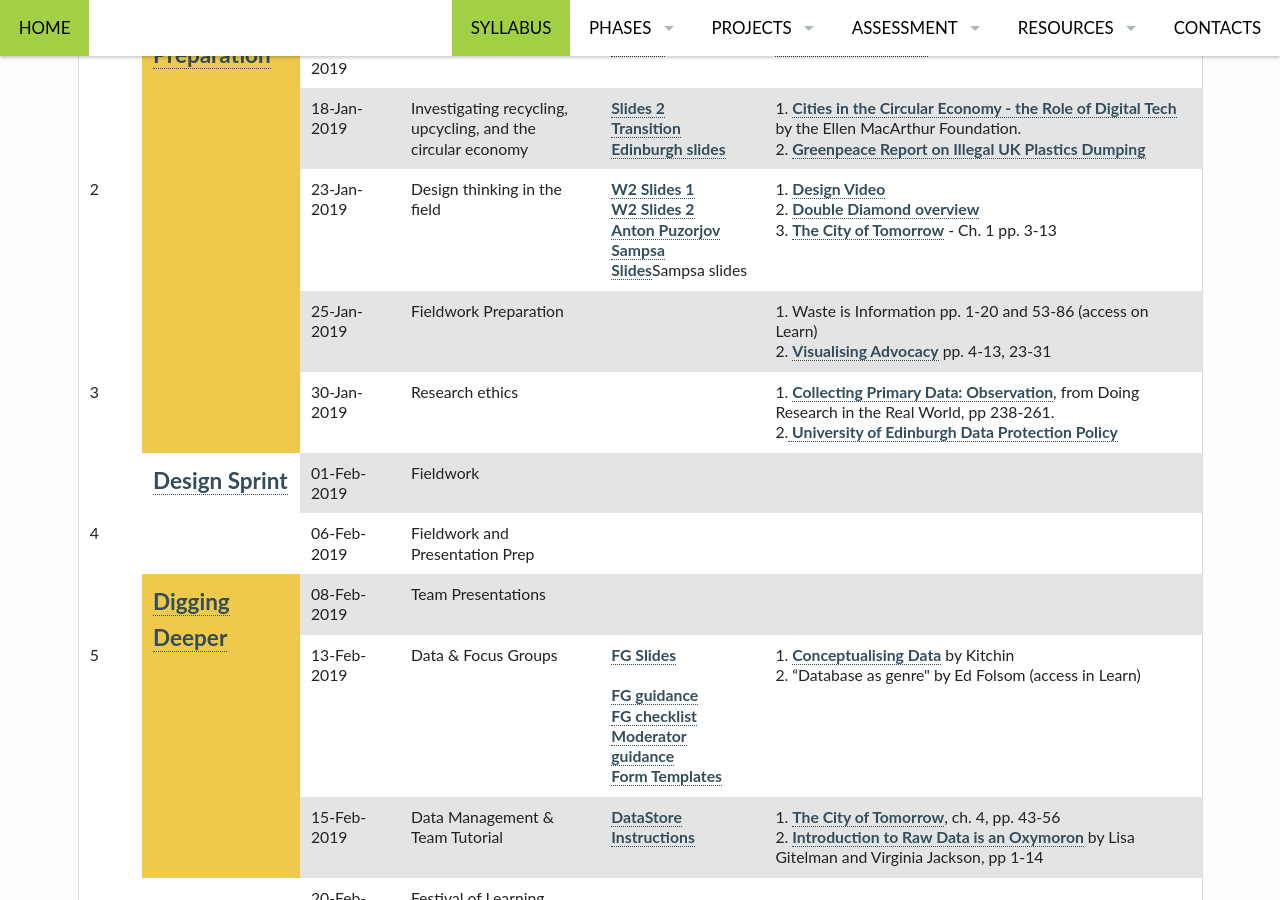
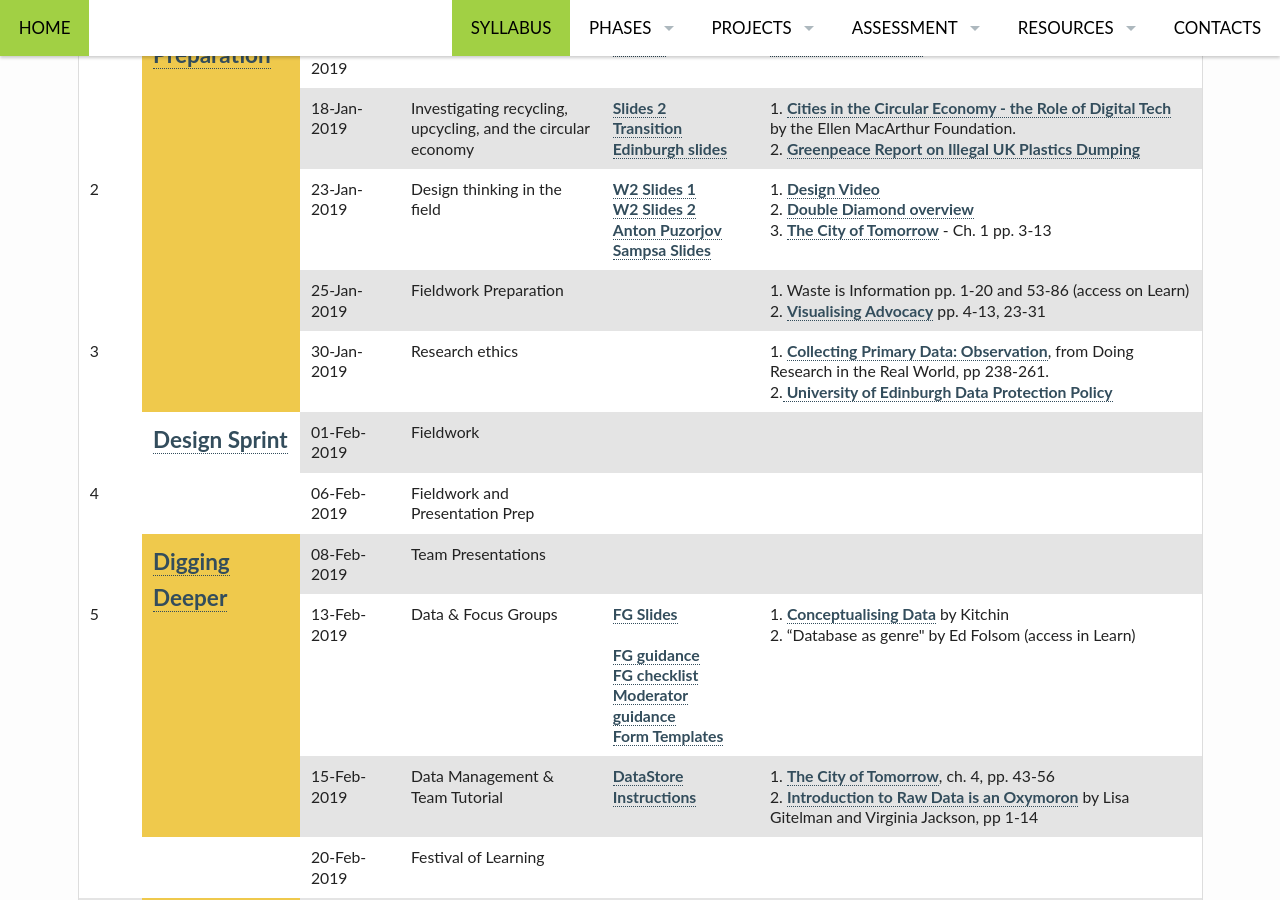
Before and after one commit to edinburghlivinglab/ddc, a Jekyll site: the page built from pages/syllabus.md, in a window 1280 px wide and 900 px high, scrolled down 901 px. Built offline with Jekyll 4.4.1, drawn with Linux system fonts in a browser that asks for light colours.

Commit message:
Update syllabus.md

```diff
--- a/pages/syllabus.md
+++ b/pages/syllabus.md
@@ -97,7 +97,7 @@
                 <td rowspan="2">2</td>
                 <td>23-Jan-2019</td>
                 <td>Design thinking in the field</td>
-                <td><a href="{{ site.baseurl }}/course_docs/week2-1.pptx" target="_blank">W2 Slides 1</a><br/><a href="{{ site.baseurl }}/course_docs/week2-2.pptx" target="_blank">W2 Slides 2</a><br/><a href="https://docs.google.com/presentation/d/1tYPugL8mu-sAKZjq8D2hB2_TxdHZMDpvIWA_lutMqoA/edit#slide=id.p">Anton Puzorjov</a><br/><a href="{{ site.baseurl }}/course_docs/design_ethnography_2019.pptx" target="_blank">Sampsa Slides</a>Sampsa slides</td>
+                <td><a href="{{ site.baseurl }}/course_docs/week2-1.pptx" target="_blank">W2 Slides 1</a><br/><a href="{{ site.baseurl }}/course_docs/week2-2.pptx" target="_blank">W2 Slides 2</a><br/><a href="https://docs.google.com/presentation/d/1tYPugL8mu-sAKZjq8D2hB2_TxdHZMDpvIWA_lutMqoA/edit#slide=id.p">Anton Puzorjov</a><br/><a href="{{ site.baseurl }}/course_docs/design_ethnography_2019.pptx" target="_blank">Sampsa Slides</a></td>
                 <td>1. <a href="https://youtu.be/JF2xaxjrQ7g">Design Video</a><br/>
                     2. <a href="http://www.thecreativeindustries.co.uk/uk-creative-overview/news-and-views/view-what-is-design-and-why-it-matters">Double Diamond overview</a><br />
                     3. <a href="https://www.scribd.com/document/384155848/The-City-of-Tomorrow-Sensors-Networks-Hackers-And-the-Future-of-Urban-Life">The City of Tomorrow</a> - Ch. 1 pp. 3-13
```
